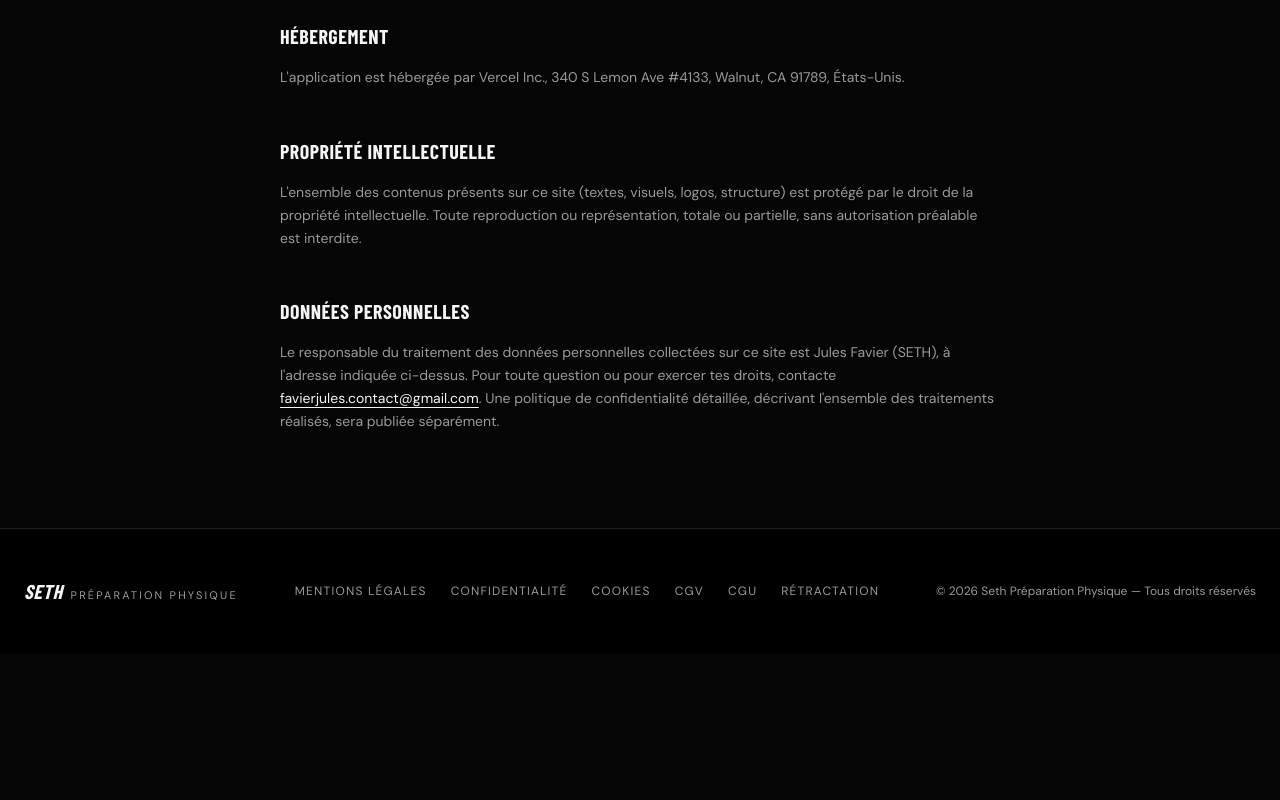
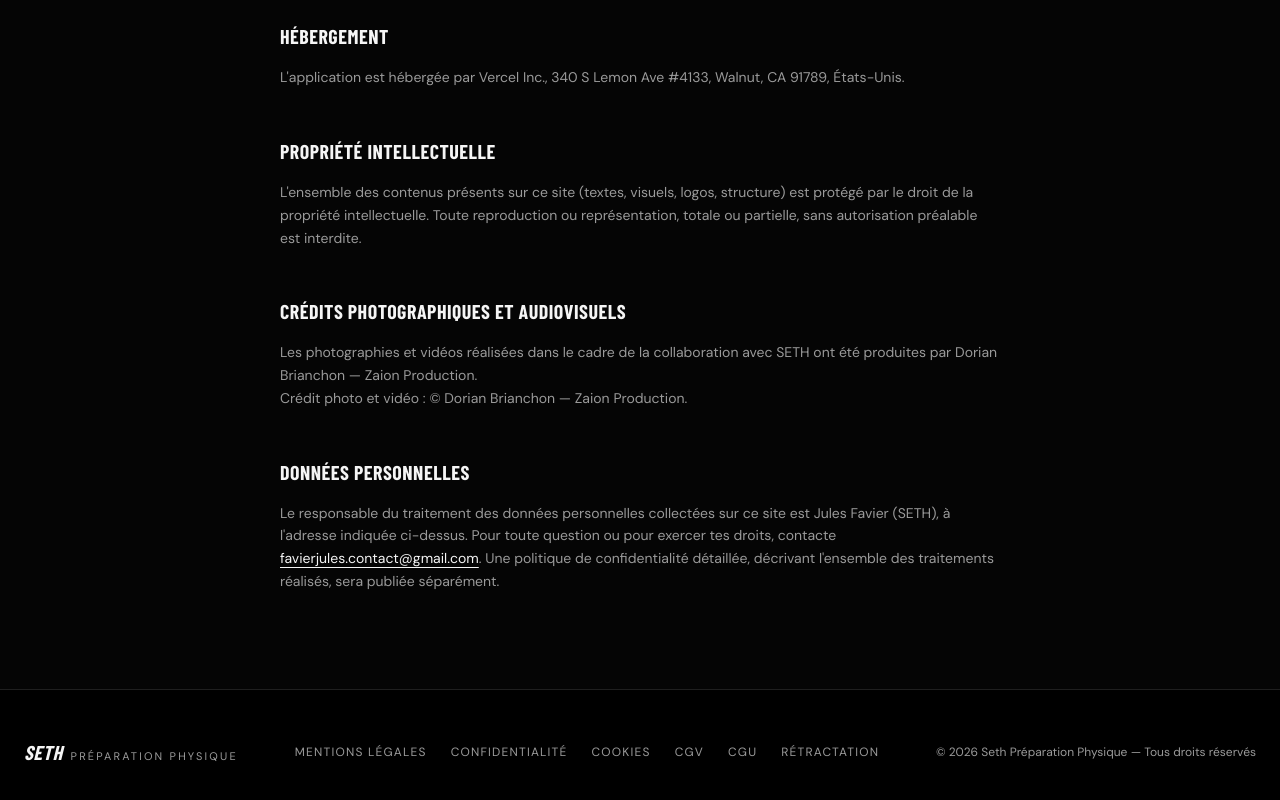
Before and after one commit to favierjules-rgb/coaching-platform, a Next.js app: page /mentions-legales in a window 1280 px wide. Shown: the part 863-1663 px from the top of the page. Before the commit the page ends 1516 px from the top, so only its background shows below. Built offline with nearby package versions, Linux system fonts and the light colour scheme; a web font is replaced by a local one.

Commit message:
docs(legal): ajoute les crédits photo et vidéo

```diff
--- a/app/mentions-legales/page.tsx
+++ b/app/mentions-legales/page.tsx
@@ -101,6 +101,18 @@ export default function MentionsLegalesPage() {
 
         <section>
           <h2 className="mb-4 font-heading text-xl font-bold uppercase tracking-wide text-foreground">
+            Crédits photographiques et audiovisuels
+          </h2>
+          <p className="text-sm leading-relaxed text-muted-foreground">
+            Les photographies et vidéos réalisées dans le cadre de la collaboration avec SETH ont été produites par
+            Dorian Brianchon — Zaion Production.
+            <br />
+            Crédit photo et vidéo : © Dorian Brianchon — Zaion Production.
+          </p>
+        </section>
+
+        <section>
+          <h2 className="mb-4 font-heading text-xl font-bold uppercase tracking-wide text-foreground">
             Données personnelles
           </h2>
           <p className="text-sm leading-relaxed text-muted-foreground">
```
